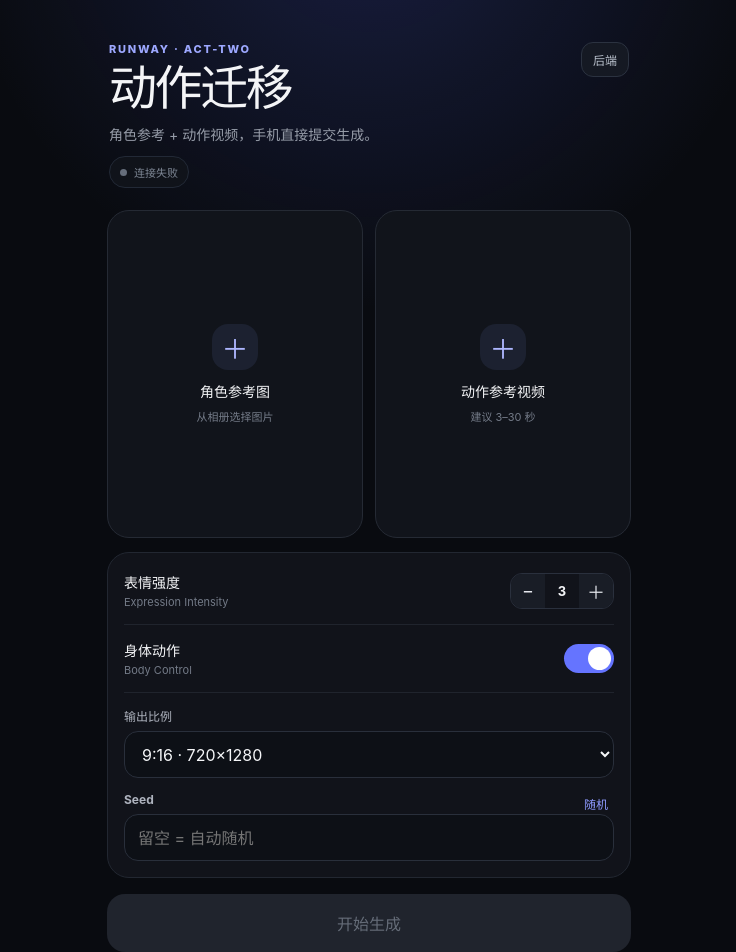
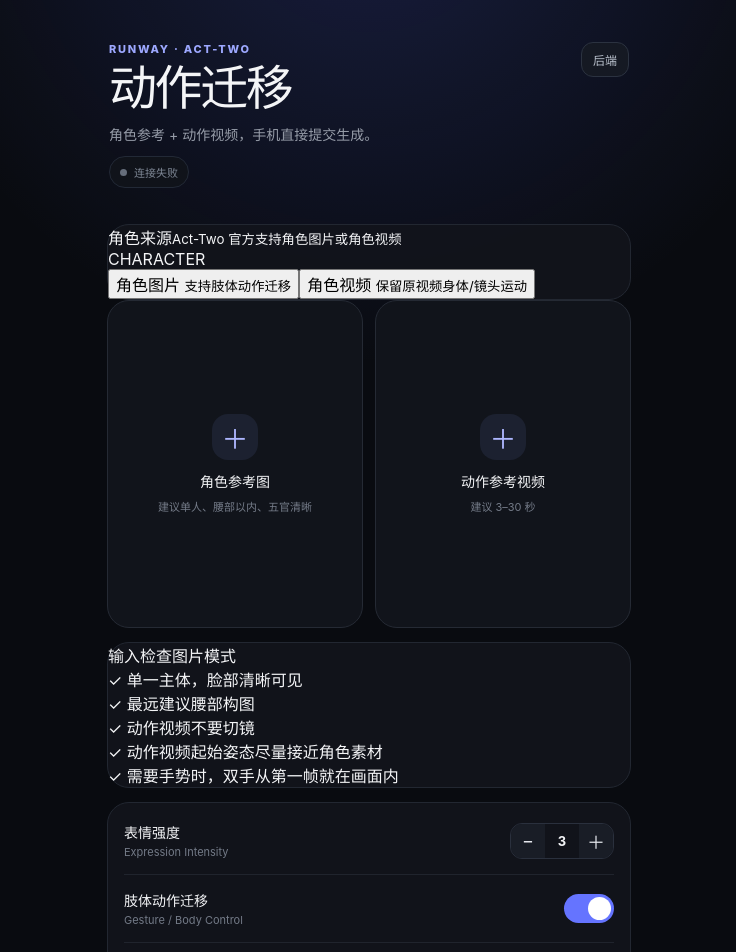
Before and after one commit to guqincheng95/Act-Two-Mobile, a Vue app in the folder frontend/: page / in a window 1280 px wide. Shown: the top 952 px of the page, without its empty margins (271-1007 px from the left). Built offline with nearby package versions, Linux system fonts and the light colour scheme; no server answers.

Commit message:
feat: add Act-Two character video mode, input guidance and request diagnostics

```diff
--- a/frontend/src/App.vue
+++ b/frontend/src/App.vue
@@ -11,6 +11,11 @@ const directUploadSupported = ref(false)
 
 const characterFile = ref(null)
 const characterPreview = ref('')
+const characterType = ref('image')
+const characterVideoEl = ref(null)
+const characterWidth = ref(0)
+const characterHeight = ref(0)
+const characterDuration = ref(0)
 const referenceFile = ref(null)
 const referencePreview = ref('')
 const referenceVideoEl = ref(null)
@@ -32,6 +37,7 @@ const submitting = ref(false)
 const uploadPercent = ref(0)
 const uploadLoadedBytes = ref(0)
 const uploadTotalBytes = ref(0)
+const lastRequestDebug = ref(null)
 let pollTimer = null
 const TASK_STORAGE_KEY = 'actTwoActiveTask'
 
@@ -121,6 +127,11 @@ function setPreview(kind, file) {
     if (characterPreview.value) URL.revokeObjectURL(characterPreview.value)
     characterFile.value = file
     characterPreview.value = URL.createObjectURL(file)
+    characterType.value = file.type?.startsWith('video/') ? 'video' : 'image'
+    characterWidth.value = 0
+    characterHeight.value = 0
+    characterDuration.value = 0
+    if (characterType.value === 'video') bodyControl.value = false
   } else {
     if (referencePreview.value) URL.revokeObjectURL(referencePreview.value)
     referenceFile.value = file
@@ -133,6 +144,38 @@ function setPreview(kind, file) {
 
 function onCharacterChange(event) {
   setPreview('character', event.target.files?.[0])
+}
+
+function chooseCharacterType(type) {
+  characterType.value = type
+  characterFile.value = null
+  if (characterPreview.value) URL.revokeObjectURL(characterPreview.value)
+  characterPreview.value = ''
+  characterWidth.value = 0
+  characterHeight.value = 0
+  characterDuration.value = 0
+  if (type === 'video') bodyControl.value = false
+}
+
+function onCharacterImageLoad(event) {
+  characterWidth.value = event.target.naturalWidth || 0
+  characterHeight.value = event.target.naturalHeight || 0
+}
+
+function onCharacterVideoMetadata(event) {
+  characterWidth.value = event.target.videoWidth || 0
+  characterHeight.value = event.target.videoHeight || 0
+  characterDuration.value = event.target.duration || 0
+  event.target.muted = true
+  event.target.loop = true
+  event.target.play().catch(() => {})
+}
+
+function toggleCharacterPlayback() {
+  const video = characterVideoEl.value
+  if (!video) return
+  if (video.paused) video.play().catch(() => {})
+  else video.pause()
 }
 
 function onReferenceChange(event) {
@@ -235,6 +278,7 @@ function resetResult() {
   uploadPercent.value = 0
   uploadLoadedBytes.value = 0
   uploadTotalBytes.value = 0
+  lastRequestDebug.value = null
   if (pollTimer) {
     clearTimeout(pollTimer)
     pollTimer = null
@@ -310,8 +354,9 @@ async function submitDirectTask() {
   const body = {
     character_uri: characterUri,
     reference_uri: referenceUri,
+    character_type: characterType.value,
     expression_intensity: expressionIntensity.value,
-    body_control: bodyControl.value,
+    body_control: characterType.value === 'image' ? bodyControl.value : false,
     ratio: ratio.value,
   }
   if (seed.value.trim()) body.seed = Number(seed.value.trim())
@@ -328,10 +373,11 @@ async function submitDirectTask() {
 
 async function submitRelayTask() {
   const form = new FormData()
-  form.append('character_image', characterFile.value)
+  form.append('character_file', characterFile.value)
+  form.append('character_type', characterType.value)
   form.append('reference_video', referenceFile.value)
   form.append('expression_intensity', String(expressionIntensity.value))
-  form.append('body_control', String(bodyControl.value))
+  form.append('body_control', String(characterType.value === 'image' ? bodyControl.value : false))
   form.append('ratio', ratio.value)
   if (seed.value.trim()) form.append('seed', seed.value.trim())
 
@@ -408,6 +454,15 @@ async function generate() {
     }
 
     taskId.value = payload.id
+    lastRequestDebug.value = payload.debug || {
+      model: 'act_two',
+      character_type: characterType.value,
+      reference_type: 'video',
+      expression_intensity: expressionIntensity.value,
+      body_control: characterType.value === 'image' ? bodyControl.value : false,
+      ratio: ratio.value,
+      seed: seed.value.trim() || null,
+    }
     taskStatus.value = 'SUBMITTED'
     taskDetail.value = 'Runway 已接收任务，可切到后台继续等待'
     persistTask()
@@ -539,17 +594,78 @@ onBeforeUnmount(() => {
       <p class="backend-hint">可填写局域网或公网后端地址。当前云服务器示例：http://8.211.148.39:8000。</p>
     </section>
 
+    <section class="panel character-mode-panel">
+      <div class="character-mode-title">
+        <div>
+          <strong>角色来源</strong>
+          <small>Act-Two 官方支持角色图片或角色视频</small>
+        </div>
+        <span>CHARACTER</span>
+      </div>
+      <div class="character-mode-tabs">
+        <button type="button" :class="{ active: characterType === 'image' }" @click="chooseCharacterType('image')">
+          角色图片
+          <small>支持肢体动作迁移</small>
+        </button>
+        <button type="button" :class="{ active: characterType === 'video' }" @click="chooseCharacterType('video')">
+          角色视频
+          <small>保留原视频身体/镜头运动</small>
+        </button>
+      </div>
+    </section>
+
     <section class="upload-grid">
-      <label class="upload-card">
-        <input type="file" accept="image/*" @change="onCharacterChange" />
-        <div v-if="!characterPreview" class="empty-state">
-          <span class="plus">＋</span>
-          <strong>角色参考图</strong>
-          <small>从相册选择图片</small>
-        </div>
-        <img v-else :src="characterPreview" alt="角色参考预览" />
-        <div v-if="characterPreview" class="file-badge">角色图</div>
-      </label>
+      <div class="upload-card character-upload-card">
+        <label v-if="!characterPreview" class="video-pick-area">
+          <input
+            type="file"
+            :accept="characterType === 'image' ? 'image/*' : 'video/*'"
+            @change="onCharacterChange"
+          />
+          <div class="empty-state">
+            <span class="plus">＋</span>
+            <strong>{{ characterType === 'image' ? '角色参考图' : '角色参考视频' }}</strong>
+            <small>{{ characterType === 'image' ? '建议单人、腰部以内、五官清晰' : '建议单人、无切镜、接近动作视频时长' }}</small>
+          </div>
+        </label>
+
+        <template v-else>
+          <img
+            v-if="characterType === 'image'"
+            :src="characterPreview"
+            alt="角色参考预览"
+            @load="onCharacterImageLoad"
+          />
+          <video
+            v-else
+            ref="characterVideoEl"
+            class="reference-player"
+            :src="characterPreview"
+            autoplay
+            loop
+            muted
+            preload="metadata"
+            playsinline
+            webkit-playsinline
+            @loadedmetadata="onCharacterVideoMetadata"
+            @click="toggleCharacterPlayback"
+          ></video>
+          <div class="file-badge">{{ characterType === 'image' ? '角色图' : '角色视频' }}</div>
+          <div class="asset-meta-badge">
+            {{ characterWidth && characterHeight ? characterWidth + '×' + characterHeight : '读取尺寸…' }}
+            <template v-if="characterType === 'video'"> · {{ formatDuration(characterDuration) }}</template>
+            · {{ formatBytes(characterFile?.size || 0) }}
+          </div>
+          <label class="asset-replace-button">
+            更换
+            <input
+              type="file"
+              :accept="characterType === 'image' ? 'image/*' : 'video/*'"
+              @change="onCharacterChange"
+            />
+          </label>
+        </template>
+      </div>
 
       <div class="upload-card video-upload-card">
         <label v-if="!referencePreview" class="video-pick-area">
@@ -606,6 +722,21 @@ onBeforeUnmount(() => {
       </div>
     </section>
 
+    <section class="panel input-guide">
+      <div class="input-guide-title">
+        <strong>输入检查</strong>
+        <span>{{ characterType === 'image' ? '图片模式' : '视频模式' }}</span>
+      </div>
+      <div class="guide-grid">
+        <div>✓ 单一主体，脸部清晰可见</div>
+        <div>✓ 最远建议腰部构图</div>
+        <div>✓ 动作视频不要切镜</div>
+        <div>✓ 动作视频起始姿态尽量接近角色素材</div>
+        <div v-if="characterType === 'image'">✓ 需要手势时，双手从第一帧就在画面内</div>
+        <div v-else>✓ 角色视频尽量接近动作视频时长，避免明显回摆循环</div>
+      </div>
+    </section>
+
     <section class="panel controls">
       <div class="control-row">
         <div><span class="label">表情强度</span><small>Expression Intensity</small></div>
@@ -617,8 +748,17 @@ onBeforeUnmount(() => {
       </div>
 
       <div class="control-row">
-        <div><span class="label">身体动作</span><small>Body Control</small></div>
-        <button type="button" class="switch" :class="{ active: bodyControl }" @click="bodyControl = !bodyControl">
+        <div>
+          <span class="label">肢体动作迁移</span>
+          <small>{{ characterType === 'image' ? 'Gesture / Body Control' : '角色视频模式不可用' }}</small>
+        </div>
+        <button
+          type="button"
+          class="switch"
+          :class="{ active: bodyControl && characterType === 'image', disabled: characterType === 'video' }"
+          :disabled="characterType === 'video'"
+          @click="bodyControl = !bodyControl"
+        >
           <span></span>
         </button>
       </div>
@@ -690,6 +830,22 @@ onBeforeUnmount(() => {
       </div>
     </section>
 
+    <section v-if="lastRequestDebug" class="panel request-debug-panel">
+      <div class="request-debug-title">
+        <strong>本次 Act-Two 请求</strong>
+        <span>脱敏参数</span>
+      </div>
+      <div class="debug-grid">
+        <div><small>模型</small><strong>{{ lastRequestDebug.model }}</strong></div>
+        <div><small>角色输入</small><strong>{{ lastRequestDebug.character_type === 'video' ? '视频' : '图片' }}</strong></div>
+        <div><small>动作输入</small><strong>视频</strong></div>
+        <div><small>表情强度</small><strong>{{ lastRequestDebug.expression_intensity }}</strong></div>
+        <div><small>肢体动作</small><strong>{{ lastRequestDebug.body_control ? '开启' : '关闭' }}</strong></div>
+        <div><small>输出比例</small><strong>{{ lastRequestDebug.ratio }}</strong></div>
+        <div><small>Seed</small><strong>{{ lastRequestDebug.seed ?? '随机' }}</strong></div>
+      </div>
+    </section>
+
     <p class="footnote">Runway API Key 只保存在后端 .env，不进入 APK。</p>
   </main>
 </template>
```
